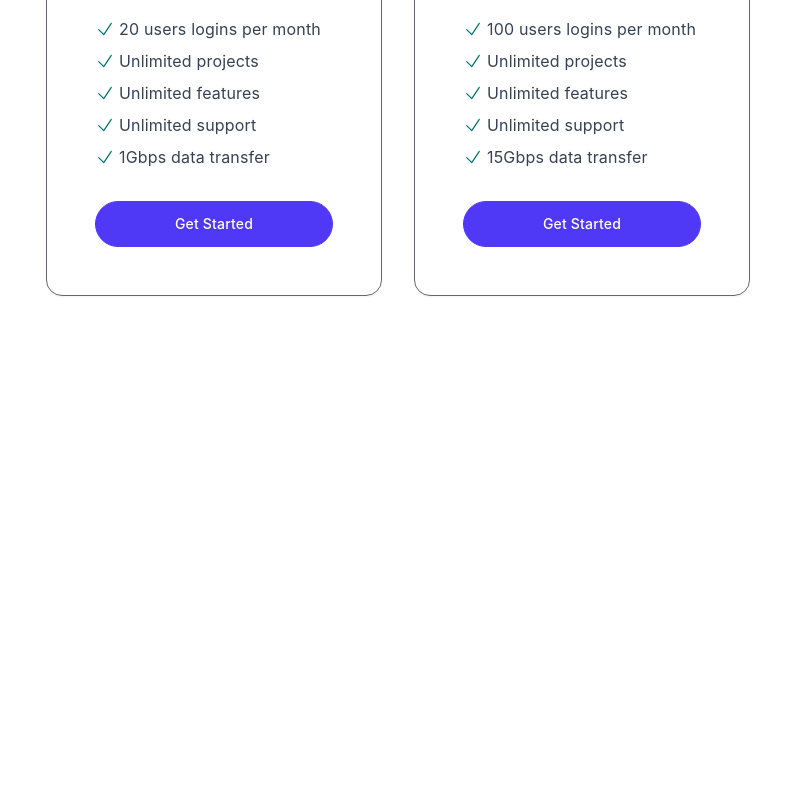
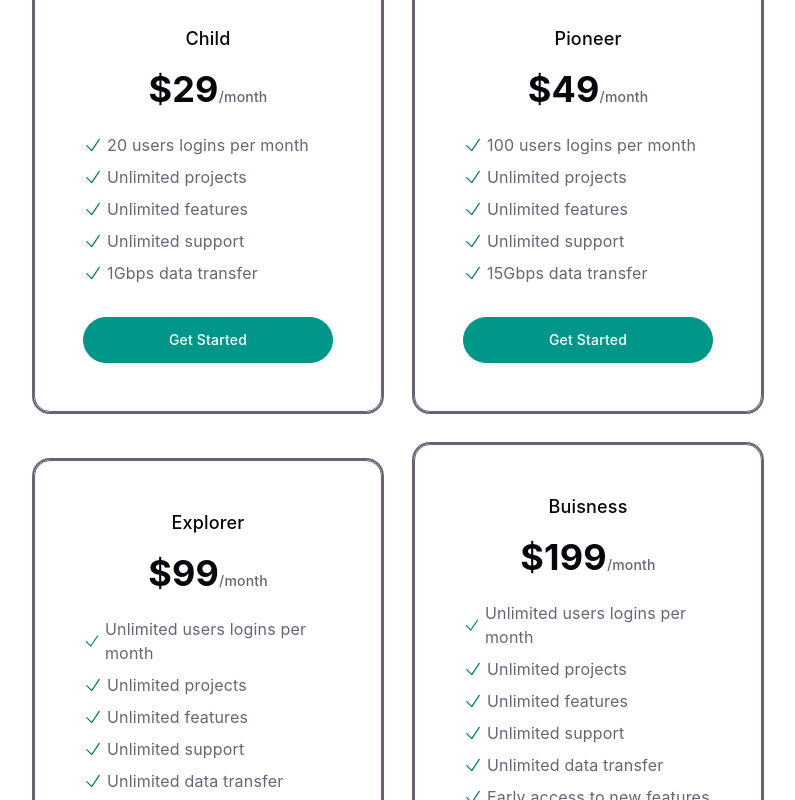
Before and after one commit to Fauzansyz/frontend-react-js, a React (Vite) app: page / in a window 1280 px wide. Shown: the part 1240-2040 px from the top of the page, without its empty margins (242-1037 px from the left). Before the commit the page ends 1584 px from the top, so only its background shows below. Built offline with nearby package versions, Linux system fonts and the light colour scheme.

Commit message:
adding pricing section & re use element & fix bug in pricing section

```diff
--- a/src/App.jsx
+++ b/src/App.jsx
@@ -16,6 +16,7 @@ function App() {
 
   const pricing = [
     {
+    name: 'Child',
     pricing: '$29',
     feature: [
       '20 users logins per month',
@@ -26,6 +27,7 @@ function App() {
       ]
     },
     {
+    name:"Pioneer",
     pricing: '$49',
     feature: [
       '100 users logins per month',
@@ -34,7 +36,30 @@ function App() {
       'Unlimited support',
       '15Gbps data transfer'
       ]
-    }
+    },
+    {
+    name:"Explorer",
+    pricing: '$99',
+    feature: [
+      'Unlimited users logins per month',
+      'Unlimited projects',
+      'Unlimited features',
+      'Unlimited support',
+      'Unlimited data transfer'
+      ]
+    },
+     {
+    name:"Buisness",
+    pricing: '$199',
+    feature: [
+      'Unlimited users logins per month',
+      'Unlimited projects',
+      'Unlimited features',
+      'Unlimited support',
+      'Unlimited data transfer',
+      'Early access to new features'
+      ]
+     }
   ]
 
   return (
--- a/src/components/pricing/PricingSection.jsx
+++ b/src/components/pricing/PricingSection.jsx
@@ -1,37 +1,40 @@
 export default function PricingSection({data}){
   return (
     <>
-    <div class="mx-auto max-w-3xl px-4 py-8 sm:px-6 sm:py-12 lg:px-8">
-      <div class="grid grid-cols-1 gap-4 sm:grid-cols-2 sm:items-center md:gap-8">
-    {data.map((item) => (
-      <div class="rounded-2xl border hover:border-indigo-600 focus:ring-1 ring-indigo-700 p-6 shadow-xs sm:order-last sm:px-8 lg:p-12">
-          <div class="text-center">
-            <h2 class="text-lg font-medium text-[var(--text-h)]">
-              Pro
-              <span class="sr-only">Plan</span>
+    <div className="mx-auto max-w-3xl px-8 py-10 sm:px-4 sm:py-12 lg:px-5">
+    <div className="text-center p-10">
+    <h2 className="text-3xl font-bold text-[var(--text-h)]">Pricing</h2>
+    </div>
+      <div className="grid grid-cols-1 gap-4 sm:grid-cols-2 sm:items-center md:gap-8">
+    {data.map((item, index) => (
+      <div key={index} className="rounded-2xl border hover:border-teal-600 focus:border-teal-600 focus:ring-teal-700 active:border-teal-600 hover:shadow-lg transition ring-2 hover:ring-teal-700 active:ring-teal-700 duration-300 p-6 sm:order-last sm:px-8 lg:p-12">
+          <div className="text-center">
+            <h2 className="text-lg font-medium text-[var(--text-h)]">
+      {item.name}
+              <span className="sr-only">Plan</span>
             </h2>
 
-            <p class="mt-2 sm:mt-4">
-              <strong class="text-3xl font-bold text-[var(--text-h)] sm:text-4xl">{item.pricing}</strong>
+            <p className="mt-2 sm:mt-4">
+              <strong className="text-3xl font-bold text-[var(--text-h)] sm:text-4xl">{item.pricing}</strong>
 
-              <span class="text-sm font-medium text-[var(--text)]">/month</span>
+              <span className="text-sm font-medium text-[var(--text)]">/month</span>
             </p>
           </div>
 
           <ul class="mt-6 space-y-2">
-    {item.feature.map((items) => (
-            <li class="flex items-center gap-1">
-              <svg xmlns="http://www.w3.org/2000/svg" fill="none" viewBox="0 0 24 24" stroke-width="1.5" stroke="currentColor" class="size-5 text-teal-700">
+    {item.feature.map((items, index) => (
+            <li key={index} className="flex items-center gap-1">
+              <svg xmlns="http://www.w3.org/2000/svg" fill="none" viewBox="0 0 24 24" stroke-width="1.5" stroke="currentColor" className="size-5 text-teal-700">
                 <path stroke-linecap="round" stroke-linejoin="round" d="M4.5 12.75l6 6 9-13.5"></path>
               </svg>
 
-              <span class="text-gray-700">{items}</span>
+              <span className="text-[var(--text)]">{items}</span>
             </li>
      ))
     }
             </ul>
 
-          <a href="#" class="mt-8 block rounded-full border border-indigo-600 bg-indigo-600 px-12 py-3 text-center text-sm font-medium text-white hover:bg-indigo-700 hover:ring-1 hover:ring-indigo-700">
+          <a href="#" className="mt-8 block rounded-full border border-teal-600 bg-teal-600 px-12 py-3 text-center text-sm font-medium text-white hover:bg-teal-700 hover:ring-1 hover:ring-teal-700">
             Get Started
           </a>
         </div>
```
